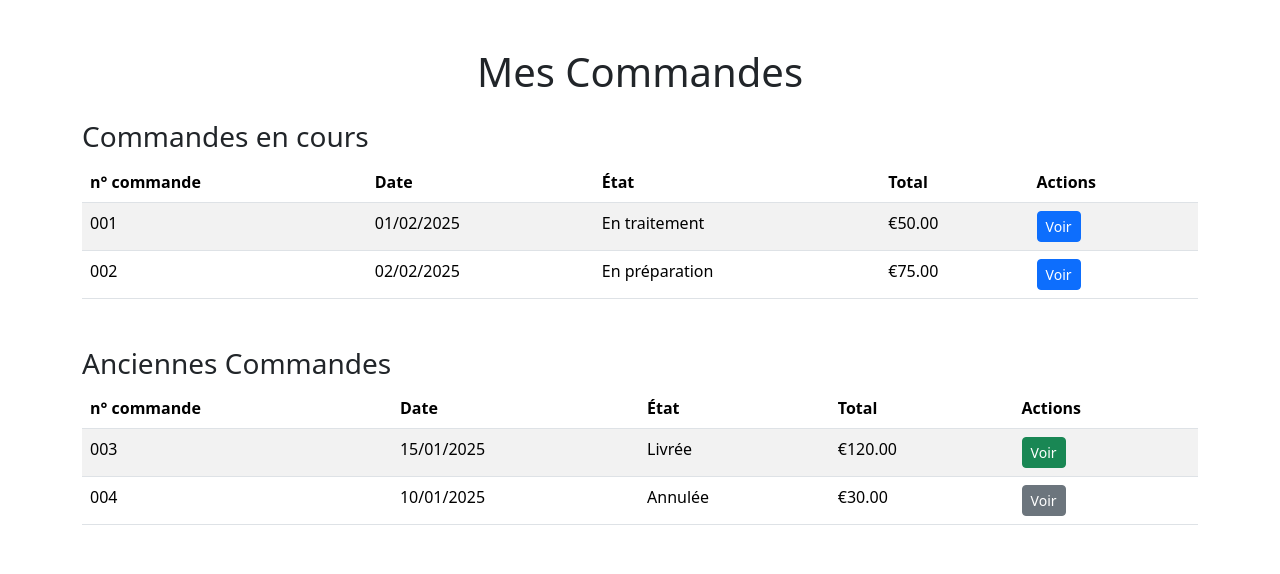
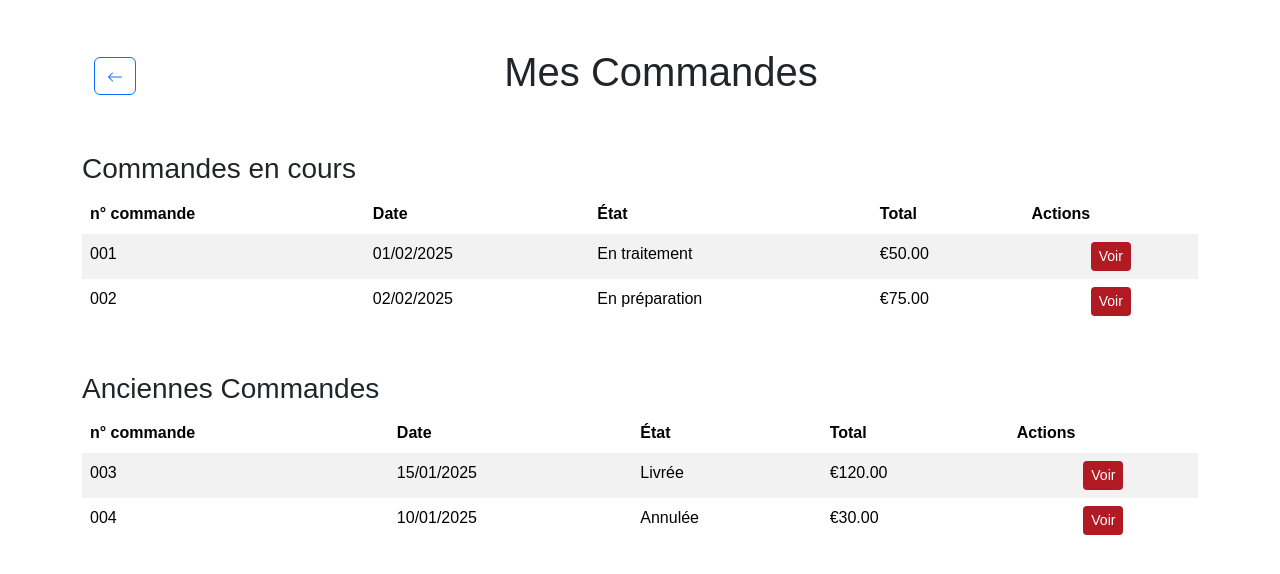
Before and after one commit to ZEP13/html_marketplace, a PHP site: page /user_commande.html in a window 1280 px wide. Shown: the top 574 px of the page. Run offline with PHP 8.4, Linux system fonts and the light colour scheme.

Commit message:
css/ commande

```diff
--- a/user/user.css
+++ b/user/user.css
@@ -1,6 +1,6 @@
 /* Style général */
 body {
-    background-color: #000000;
+    background-color: #ffffff;
     font-family: "Arial", sans-serif;
   }
 
@@ -74,3 +74,28 @@ body {
       font-size: 1em;
     }
   }
+
+
+/* css page de commande user*/
+.mb-5{
+  margin: 3rem 0 !important;
+}
+tbody,td,th{
+  border: none;
+}
+th{
+  color: rgb(119, 119, 119);
+}
+.td_btn{
+  display: flex;
+  justify-content: center;
+}
+.btn-primary{
+  background-color: rgb(177, 26, 34);
+  border: none;
+}
+.btn-primary:hover{
+  transition: 2sec;
+  background-color: rgb(227, 121, 121);
+  color: black;
+}
--- a/user/user_commande.html
+++ b/user/user_commande.html
@@ -7,18 +7,22 @@
       href="https://cdn.jsdelivr.net/npm/bootstrap@5.3.0-alpha1/dist/css/bootstrap.min.css"
       rel="stylesheet"
     />
-    <link
-      rel="stylesheet"
-      href="https://cdn.jsdelivr.net/npm/bootstrap-icons/font/bootstrap-icons.css"
-    />
+    <link rel="stylesheet" href="user.css">
     <title>Commandes</title>
   </head>
   <body>
+    <!-- ajouter navbar -->
     <div class="container mt-5">
-      <div class="title text-center mb-4">
-        <h1>Mes Commandes</h1>
+      <div class="container mt-5 d-flex align-items-center justify-content-between">
+        <button class="btn btn-outline-primary " >
+          <svg xmlns="http://www.w3.org/2000/svg" width="16" height="16" fill="currentColor" class="bi bi-arrow-left" viewBox="0 0 16 16">
+            <path fill-rule="evenodd" d="M15 8a.5.5 0 0 0-.5-.5H2.707l3.147-3.146a.5.5 0 1 0-.708-.708l-4 4a.5.5 0 0 0 0 .708l4 4a.5.5 0 0 0 .708-.708L2.707 8.5H14.5A.5.5 0 0 0 15 8"/>
+          </svg>
+        </button>
+        <div class="title text-center flex-grow-1">
+          <h1>Mes Commandes</h1>
+        </div>
       </div>
-
       <!-- Commandes en cours -->
       <div class="commandeEnCour mb-5">
         <h3>Commandes en cours</h3>
@@ -38,14 +42,14 @@
               <td>01/02/2025</td>
               <td>En traitement</td>
               <td>€50.00</td>
-              <td><button class="btn btn-primary btn-sm">Voir</button></td>
+              <td class="td_btn"><button class="btn btn-primary btn-sm">Voir</button></td>
             </tr>
             <tr>
               <td>002</td>
               <td>02/02/2025</td>
               <td>En préparation</td>
               <td>€75.00</td>
-              <td><button class="btn btn-primary btn-sm">Voir</button></td>
+              <td class="td_btn"><button class="btn btn-primary btn-sm">Voir</button></td>
             </tr>
           </tbody>
         </table>
@@ -70,18 +74,21 @@
               <td>15/01/2025</td>
               <td>Livrée</td>
               <td>€120.00</td>
-              <td><button class="btn btn-success btn-sm">Voir</button></td>
+              <td class="td_btn"><button class="btn btn-primary btn-sm">Voir</button></td>
             </tr>
             <tr>
               <td>004</td>
               <td>10/01/2025</td>
               <td>Annulée</td>
               <td>€30.00</td>
-              <td><button class="btn btn-secondary btn-sm">Voir</button></td>
+              <td class="td_btn"><button class="btn btn-primary btn-sm">Voir</button></td>
             </tr>
           </tbody>
         </table>
       </div>
     </div>
+
+    <!-- ajouter footer -->
+
   </body>
 </html>
```
